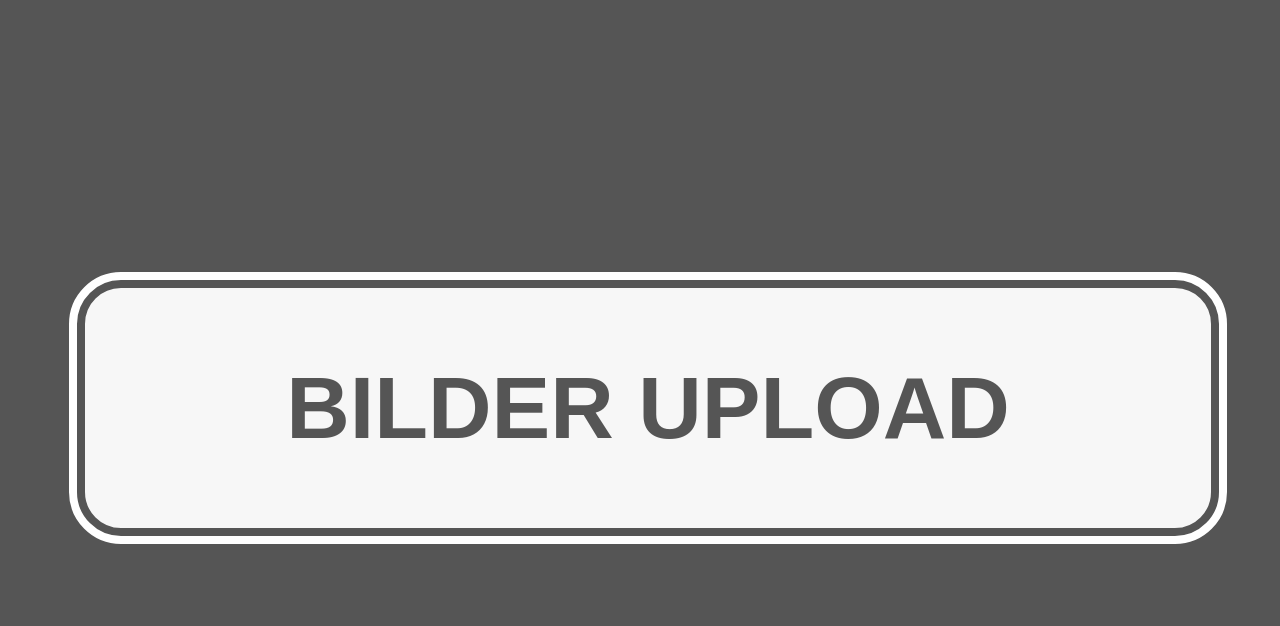
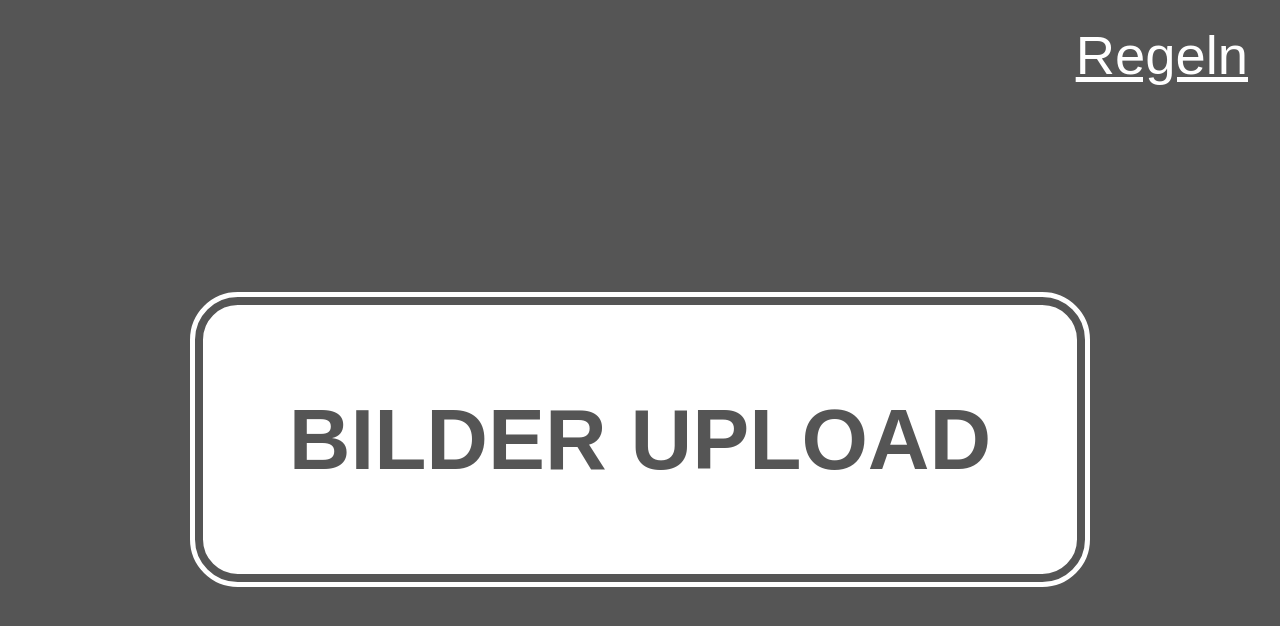
Before and after one commit to SimpelMe/PartyPictureUploader, a website: page static/index.html in a window 1280 px wide. Drawn offline with Linux system fonts and the light colour scheme.

Commit message:
feat: add rules dialog + refactor style
Signed-off-by: Conrad Zelck <git@simpel.cc>

```diff
--- a/static/app.css
+++ b/static/app.css
@@ -1,9 +1,65 @@
+:root {
+  --default-top-padding: 1.5em;
+  --default-body-bottom-margin: 2vmin;
+  --default-min-font-size-px: 12px;
+  --default-min-font-size: 12;
+  --default-max-font-size-px: 18px;
+  --default-max-font-size: 18;
+  --text-color: white;
+  --background-color: #555555;
+}
+
+html {
+  /* see: https://css-tricks.com/linearly-scale-font-size-with-css-clamp-based-on-the-viewport/#comment-1769978 - comment by MaxDesign */
+  font-size:calc(var(--default-min-font-size-px) + (var(--default-max-font-size) - var(--default-min-font-size)) * ((100vw - 360px) / 1560));
+  font-size: clamp(var(--default-min-font-size-px), calc(var(--default-min-font-size-px) + (var(--default-max-font-size) - var(--default-min-font-size)) * ((100vw - 360px) / 1560)), var(--default-max-font-size-px));
+}
+
 body {
-  font-family: 'Montserrat', sans-serif;
+  height: calc(100vh - 3vmin - var(--default-body-bottom-margin));
+  font-family: 'Arial', sans-serif;
   display:block;
-  font-size: 5.5em;
+  font-size: 1em;
+  background-color: var(--background-color);
+  margin: 3vmin 4vmin var(--default-body-bottom-margin) 4vmin;
+}
+
+#rules {
+  font-size: 3.5em;
+  float: right;
+}
+
+#rules a {
+  color: var(--text-color);
+}
+
+#rules a:visited {
+  color: var(--text-color);
+}
+
+main {
+  width: 100%;
+  /* heigth minus rules font-size */
+  height: calc(100% - 3.5em);
+  display: flex;
   font-weight: 700;
-  background-color: #555555;
+}
+
+dialog {
+  font-size: 3.5em;
+  color: var(--text-color);
+  background-color: var(--background-color);
+  cursor: pointer;
+  border: 0;
+}
+
+dialog::backdrop {
+  background: var(--background-color);
+  cursor: pointer;
+}
+
+dialog li {
+  line-height: 1.2em;
 }
 
 input[type="file"] {
@@ -11,37 +67,22 @@ input[type="file"] {
 }
 
 #dropzone {
-	background-color: #f7f7f7;
-  position: absolute;
-  height: 30%;
-  width: 88%;
-  top: 35%;
-  left: 6%;
-	display: table;
+  font-size: 5.5em;
+	background-color: var(--text-color);
+	margin: auto;
+  padding: 1em;
 	text-align: center;
-  border: 0.1em solid #555555;
+  border: 0.1em solid var(--background-color);
   border-radius: 0.5em;
-  outline: 0.1em solid white;
+  outline: 0.065em solid var(--text-color);
   cursor: pointer;
 }
 
 #dropzone span {
-  background-color: #555555;
+  background-color: var(--background-color);
   -webkit-text-fill-color: transparent;
   -webkit-background-clip: text;
   background-clip: text;
   display: table-cell;
   vertical-align: middle;
 }
-
-@media screen and (orientation: landscape) {
-  #dropzone span {
-  background-position: center 10%;
-  }
-}
-
-@media screen and (orientation: portrait) {
-  #dropzone span {
-  background-position: center 25%;
-  }
-}
--- a/static/index.html
+++ b/static/index.html
@@ -7,10 +7,21 @@
   <link href="app.css" rel="stylesheet">
 </head>
 <body>
-  <div class="dropzone" id="dropzone">
-    <span>BILDER UPLOAD</span>
-  </div>
-  <input type="file" id="addFile" multiple>
+  <div id="rules" onclick="dialog.showModal();"><a href="#">Regeln</a></div>
+  <dialog id="dialog" onclick="dialog.close()">
+    <div id="dialogText">
+      Dies sind die Regeln:
+      <ul>
+        <li>Alle Bilder werden innerhalb von 48 Stunden gelöscht.</li>
+      </ul>
+    </div>
+  </dialog>
+  <main>
+    <div class="dropzone" id="dropzone">
+      <span>BILDER UPLOAD</span>
+    </div>
+    <input type="file" id="addFile" multiple>
+  </main>
   <script src="app.js"></script>
 </body>
 </html>
```
